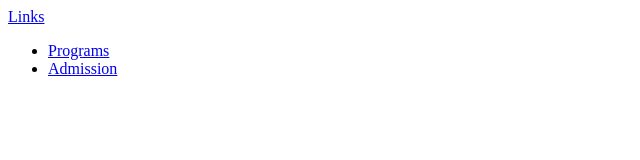
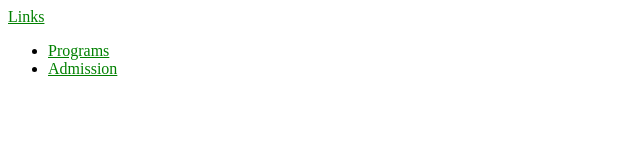
Before and after one commit to fluffybrownie99/acit1620week6, a plain HTML site: page index.html in a window 1280 px wide. Shown: the whole page, without its empty margins (0-640 px from the left). Drawn offline with Linux system fonts and the light colour scheme.

Commit message:
adds pseudo classes to the links to change the colors to green when unvisited, red when visited and pink when hover

```diff
--- a/css/stylesheet.css
+++ b/css/stylesheet.css
@@ -8,3 +8,12 @@ ul.list>li{
     border-bottom: 1px solid gray;
     list-style: none;
 }
+a:link{
+    color:green;
+}
+a:visited{
+    color:red;
+}
+a:hover{
+    color:pink;
+}
```
